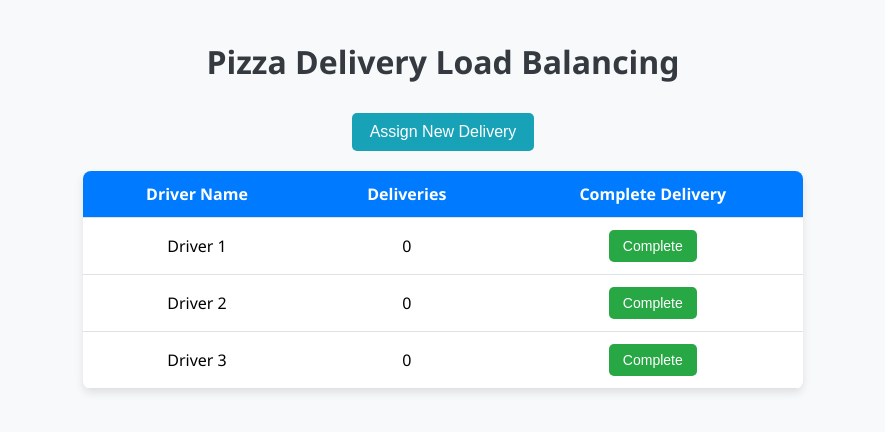
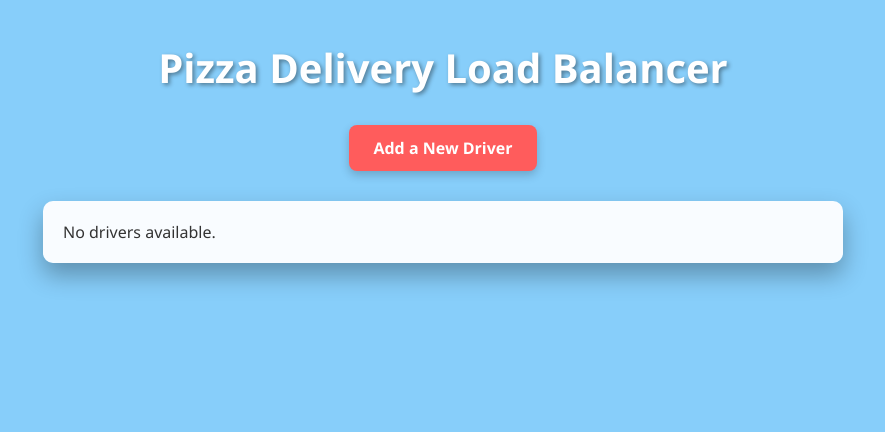
Before and after one commit to inayafir/pizza-delivery-load-balancer, a Flask app: page / in a window 1280 px wide. Shown: the top 432 px of the page, without its empty margins (197-1082 px from the left). Run offline with Flask 3, Linux system fonts and the light colour scheme.

Commit message:
add drivers button

```diff
--- a/app.py
+++ b/app.py
@@ -1,39 +1,69 @@
 from flask import Flask, render_template, request, redirect, url_for
+from threading import Thread
+import time
 
 app = Flask(__name__)
 
+# Driver data structure
 class Driver:
-    def __init__(self, id, name):
-        self.id = id
+    def __init__(self, name, deliveries=0):
         self.name = name
-        self.deliveries = 0
+        self.deliveries = deliveries
+        self.active = True
 
-drivers = [
-    Driver(1, "Driver 1"),
-    Driver(2, "Driver 2"),
-    Driver(3, "Driver 3"),
-]
+drivers = []
 
-def assign_delivery():
-    driver = min(drivers, key=lambda d: d.deliveries)
-    driver.deliveries += 1
-    return driver
+# Background thread for auto-assigning deliveries every 3 seconds
+def auto_add_deliveries():
+    while True:
+        time.sleep(3)
+        active_drivers = [d for d in drivers if d.active]
+        if active_drivers:
+            driver = min(active_drivers, key=lambda d: d.deliveries)
+            driver.deliveries += 1
+            print(f"[+] Assigned delivery to {driver.name} (Total Deliveries: {driver.deliveries})")
+
+# Start the delivery assignment thread
+Thread(target=auto_add_deliveries, daemon=True).start()
 
 @app.route('/')
 def index():
     return render_template('index.html', drivers=drivers)
 
-@app.route('/assign_delivery', methods=['POST'])
-def assign_delivery_route():
-    assign_delivery()
+@app.route('/add_driver_page')
+def add_driver_page():
+    return render_template('add_driver.html')
+
+@app.route('/add_driver', methods=['POST'])
+def add_driver():
+    name = request.form.get('name')
+    deliveries = request.form.get('deliveries')
+
+    if not name or deliveries is None:
+        return "Missing driver name or delivery count", 400
+
+    try:
+        deliveries = int(deliveries)
+    except ValueError:
+        return "Deliveries must be a number", 400
+
+    new_driver = Driver(name, deliveries)
+    drivers.append(new_driver)
     return redirect(url_for('index'))
 
-@app.route('/complete_delivery/<int:driver_id>', methods=['POST'])
-def complete_delivery(driver_id):
-    for driver in drivers:
-        if driver.id == driver_id and driver.deliveries > 0:
+@app.route('/toggle_driver/<int:index>', methods=['POST'])
+def toggle_driver(index):
+    if 0 <= index < len(drivers):
+        drivers[index].active = not drivers[index].active
+    return redirect(url_for('index'))
+
+@app.route('/complete_delivery/<int:index>', methods=['POST'])
+def complete_delivery(index):
+    if 0 <= index < len(drivers):
+        driver = drivers[index]
+        if driver.deliveries > 0:
             driver.deliveries -= 1
-            break
+            print(f"[✓] {driver.name} completed a delivery. Total Deliveries: {driver.deliveries}")
     return redirect(url_for('index'))
 
 if __name__ == '__main__':
--- a/static/style.css
+++ b/static/style.css
@@ -0,0 +1,115 @@
+/* General Reset */
+* {
+    margin: 0;
+    padding: 0;
+    box-sizing: border-box;
+}
+
+body {
+    font-family: 'Segoe UI', Tahoma, Geneva, Verdana, sans-serif;
+    /* Solid light sky blue background */
+    background-color: #87CEFA; /* Light Sky Blue color */
+    color: #333;
+    padding: 40px;
+}
+
+/* Header */
+h1 {
+    text-align: center;
+    font-size: 2.5rem;
+    margin-bottom: 30px;
+    color: #fff;
+    text-shadow: 2px 2px 4px rgba(0,0,0,0.4);
+}
+
+/* Add Driver Button */
+a {
+    display: block;
+    width: fit-content;
+    margin: 0 auto 30px auto;
+    padding: 12px 24px;
+    background-color: #ff5c5c;
+    color: white;
+    text-decoration: none;
+    border-radius: 8px;
+    font-weight: bold;
+    transition: background-color 0.3s ease;
+    box-shadow: 0 4px 10px rgba(0,0,0,0.2);
+}
+
+a:hover {
+    background-color: #e04343;
+}
+
+/* Driver Table */
+.driver-table {
+    max-width: 800px;
+    margin: auto;
+    background: rgba(255, 255, 255, 0.95);  /* slightly transparent */
+    border-radius: 10px;
+    padding: 20px;
+    box-shadow: 0 12px 24px rgba(0,0,0,0.3);
+}
+
+table {
+    width: 100%;
+    border-collapse: collapse;
+    text-align: center;
+}
+
+thead {
+    background-color: #ffd166;
+}
+
+th, td {
+    padding: 12px;
+    border-bottom: 1px solid #ddd;
+}
+
+tr:hover {
+    background-color: #f1f1f1;
+}
+
+/* Buttons */
+button {
+    padding: 8px 16px;
+    margin: 4px;
+    border: none;
+    border-radius: 6px;
+    font-weight: bold;
+    cursor: pointer;
+    transition: all 0.2s ease-in-out;
+}
+
+button:hover {
+    transform: scale(1.05);
+}
+
+button[type="submit"] {
+    background-color: #06d6a0;
+    color: white;
+}
+
+button[type="submit"]:hover {
+    background-color: #05b88b;
+}
+
+/* Deactivate button (red) */
+form[action*="toggle_driver"] button {
+    background-color: #ff6b6b;
+    color: white;
+}
+
+form[action*="toggle_driver"] button:hover {
+    background-color: #e74c3c;
+}
+
+/* Complete delivery button (blue) */
+form[action*="complete_delivery"] button {
+    background-color: #118ab2;
+    color: white;
+}
+
+form[action*="complete_delivery"] button:hover {
+    background-color: #0d6e95;
+}
--- a/templates/index.html
+++ b/templates/index.html
@@ -2,81 +2,29 @@
 <html lang="en">
 <head>
     <meta charset="UTF-8">
-    <title>Pizza Delivery Load Balancing</title>
-    <style>
-        body {
-            font-family: 'Segoe UI', Tahoma, Geneva, Verdana, sans-serif;
-            background-color: #f8f9fa;
-            margin: 40px;
-            text-align: center;
-        }
-
-        h1 {
-            color: #343a40;
-            margin-bottom: 30px;
-        }
-
-        table {
-            margin: 0 auto;
-            border-collapse: collapse;
-            width: 60%;
-            background-color: white;
-            box-shadow: 0 4px 8px rgba(0, 0, 0, 0.1);
-            border-radius: 8px;
-            overflow: hidden;
-        }
-
-        th, td {
-            padding: 12px 20px;
-            border-bottom: 1px solid #dee2e6;
-        }
-
-        th {
-            background-color: #007bff;
-            color: white;
-        }
-
-        tr:hover {
-            background-color: #f1f1f1;
-        }
-
-        button {
-            background-color: #28a745;
-            color: white;
-            border: none;
-            padding: 8px 14px;
-            border-radius: 5px;
-            cursor: pointer;
-            font-size: 14px;
-        }
-
-        button:hover {
-            background-color: #218838;
-        }
-
-        .assign-btn {
-            background-color: #17a2b8;
-            margin-bottom: 20px;
-            padding: 10px 18px;
-            font-size: 16px;
-        }
-
-        .assign-btn:hover {
-            background-color: #138496;
-        }
-    </style>
+    <title>Pizza Delivery Load Balancer</title>
+    <link rel="stylesheet" href="{{ url_for('static', filename='style.css') }}">
+    <script>
+        // Refresh every 3 seconds
+        setTimeout(() => {
+            window.location.reload();
+        }, 3000);
+    </script>
 </head>
 <body>
-    <h1>Pizza Delivery Load Balancing</h1>
-    <form method="post" action="/assign_delivery">
-        <button class="assign-btn" type="submit">Assign New Delivery</button>
-    </form>
+    <h1>Pizza Delivery Load Balancer</h1>
+
+    <a href="{{ url_for('add_driver_page') }}">Add a New Driver</a>
+
+    <div class="driver-table">
+        {% if drivers %}
         <table>
             <thead>
                 <tr>
                     <th>Driver Name</th>
-                <th>Deliveries</th>
-                <th>Complete Delivery</th>
+                    <th>Total Deliveries</th>
+                    <th>Status</th>
+                    <th>Actions</th>
                 </tr>
             </thead>
             <tbody>
@@ -84,14 +32,22 @@
                 <tr>
                     <td>{{ driver.name }}</td>
                     <td>{{ driver.deliveries }}</td>
+                    <td>{{ 'Active' if driver.active else 'Inactive' }}</td>
                     <td>
-                    <form method="post" action="/complete_delivery/{{ driver.id }}">
-                        <button type="submit">Complete</button>
+                        <form action="/toggle_driver/{{ loop.index0 }}" method="post" style="display: inline;">
+                            <button type="submit">{{ 'Deactivate' if driver.active else 'Activate' }}</button>
+                        </form>
+                        <form action="/complete_delivery/{{ loop.index0 }}" method="post" style="display: inline;">
+                            <button type="submit">Complete Delivery</button>
                         </form>
                     </td>
                 </tr>
                 {% endfor %}
             </tbody>
         </table>
+        {% else %}
+        <p>No drivers available.</p>
+        {% endif %}
+    </div>
 </body>
 </html>
```
Also changed, not shown: static/404.html (deleted, +0 -33 lines), static/index.html (deleted, +0 -89 lines), templates/add_driver.html (added, +74 -0 lines), static/background.jpg (added). Lines whose indentation alone changed are shown as unchanged.
